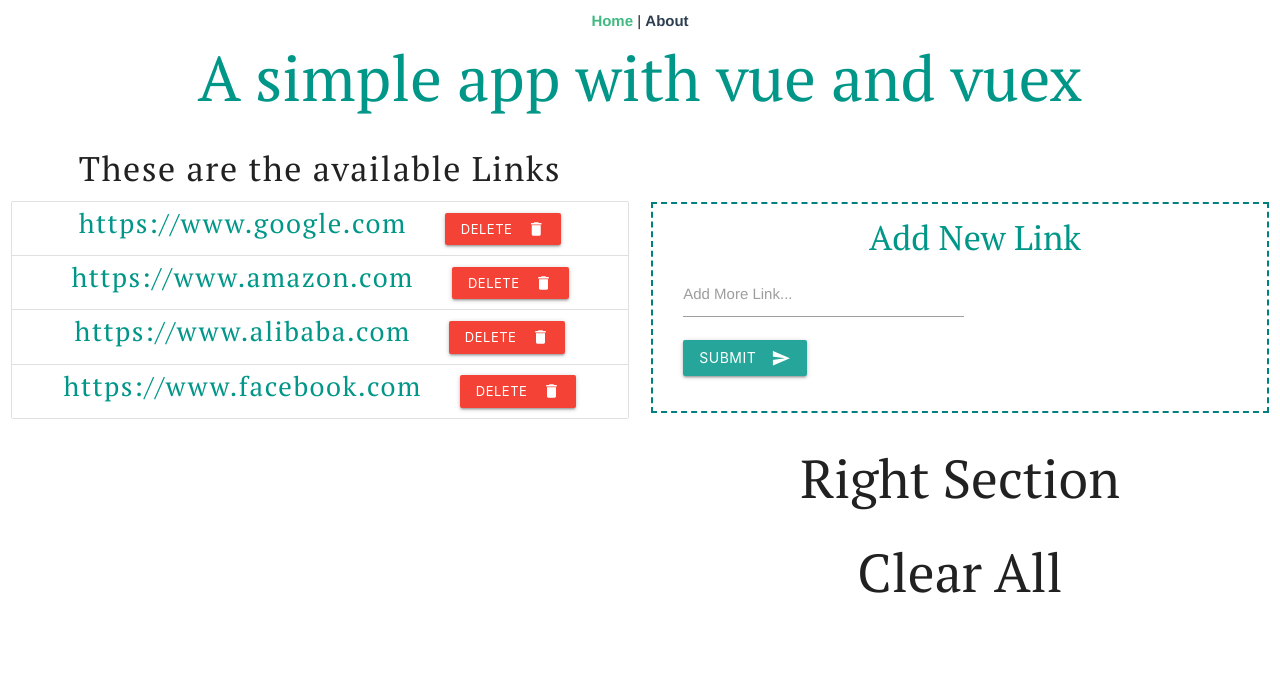
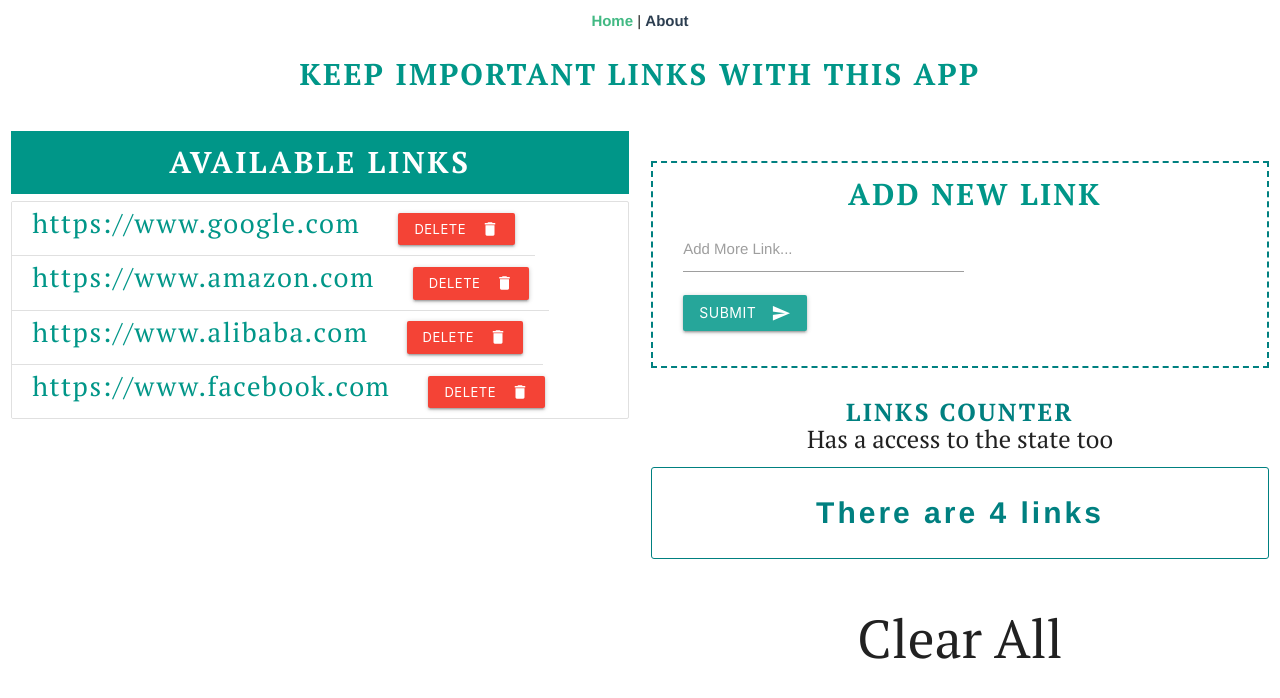
Before and after one commit to adewale2018/simple-vue-app, a Vue app: page / in a window 1280 px wide. Shown: the top 698 px of the page. Built offline with nearby package versions, Linux system fonts and the light colour scheme.

Commit message:
add links-counter component and count logic

```diff
--- a/src/components/Landing.vue
+++ b/src/components/Landing.vue
@@ -35,6 +35,10 @@ export default {
 
 <style scoped>
 h1 {
-  margin: 0;
+  margin-top: 1rem;
+  letter-spacing: 0.15rem;
+  font-weight: 900;
+  text-transform: uppercase;
+  font-size: 2rem;
 }
 </style>
--- a/src/components/LinksList.vue
+++ b/src/components/LinksList.vue
@@ -1,8 +1,8 @@
 <template>
   <div class="section">
-    <h4>These are the available Links</h4>
-    <ul class="collection">
-      <li class="collection-item" v-for="link in getLinks" :key="link.id">
+    <h4 class="teal white-text">Available Links</h4>
+    <ul class="collection left">
+      <li class="collection-item left" v-for="link in getLinks" :key="link.id">
         <span id="link">
           <a class="teal-text" :href="link.link" target="_blank">
             {{ link.link }}
@@ -36,8 +36,12 @@ export default {
 
 <style scoped>
 h4 {
-  letter-spacing: 0.1rem;
-  /* font-weight: 100; */
+  margin: 0;
+  padding: 1rem;
+  letter-spacing: 0.18rem;
+  font-weight: 900;
+  text-transform: uppercase;
+  font-size: 2rem;
 }
 #btn {
   margin-left: 2rem;
--- a/src/components/NewLinkForm.vue
+++ b/src/components/NewLinkForm.vue
@@ -1,11 +1,17 @@
 <template>
   <div class="section add-new">
-    <h4 class="teal-text">Add New Link</h4>
+    <h5 class="teal-text">Add New Link</h5>
     <div class="row">
       <form class="col s12 center" @submit.prevent="onSubmit()">
         <div class="row center before-btn">
           <div class="input-field col s6 center">
-            <input id="newLink" type="text" class="validate" v-model="newLink" required />
+            <input
+              id="newLink"
+              type="text"
+              class="validate"
+              v-model="newLink"
+              required
+            />
             <label for="newLink">Add More Link...</label>
           </div>
         </div>
@@ -50,10 +56,14 @@ export default {
   border: 2px dashed teal;
   text-align: center;
   padding-left: 2rem;
-  margin-top: 6rem;
+  margin-top: 3rem;
 }
-h4 {
+h5 {
   margin: 0;
+  letter-spacing: 0.15rem;
+  font-weight: 900;
+  text-transform: uppercase;
+  font-size: 2rem;
 }
 .before-btn {
   margin-bottom: 0;
--- a/src/components/RightSection.vue
+++ b/src/components/RightSection.vue
@@ -1,13 +1,45 @@
 <template>
-  <div>
-    <h2>Right Section</h2>
+  <div class="section main">
+    <h5>
+      <span class="first">Links Counter</span>
+      <br />Has a access to the state too
+    </h5>
+    <p class="counter">There are {{ linksNum }} links</p>
   </div>
 </template>
 
 <script>
+import { mapGetters } from "vuex";
+
 export default {
-  name: "RightSection"
+  name: "RightSection",
+  computed: {
+    ...mapGetters(["linksNum"])
+  }
 };
 </script>
 
-<style scoped></style>
+<style scoped>
+.main {
+  margin-top: 1rem;
+}
+h5 {
+  margin: 0;
+}
+span.first {
+  text-transform: uppercase;
+  color: teal;
+  letter-spacing: 0.15rem;
+  font-weight: 900;
+}
+.counter {
+  border: 1px solid teal;
+  margin-top: 1rem;
+  padding: 1.5rem;
+  font-size: 2rem;
+  letter-spacing: 0.2rem;
+  color: teal;
+  font-weight: 900;
+  border-radius: 0.2rem;
+}
+</style>
--- a/src/store/index.js
+++ b/src/store/index.js
@@ -6,7 +6,7 @@ Vue.use(Vuex);
 
 export default new Vuex.Store({
   state: {
-    title: "A simple app with vue and vuex",
+    title: "Keep important links with this app",
     links: [
       { id: uuidv4(), link: "https://www.google.com" },
       { id: uuidv4(), link: "https://www.amazon.com" },
@@ -20,6 +20,9 @@ export default new Vuex.Store({
     },
     getLinks(state) {
       return state.links;
+    },
+    linksNum(state) {
+      return state.links.length;
     }
   },
   actions: {
```
